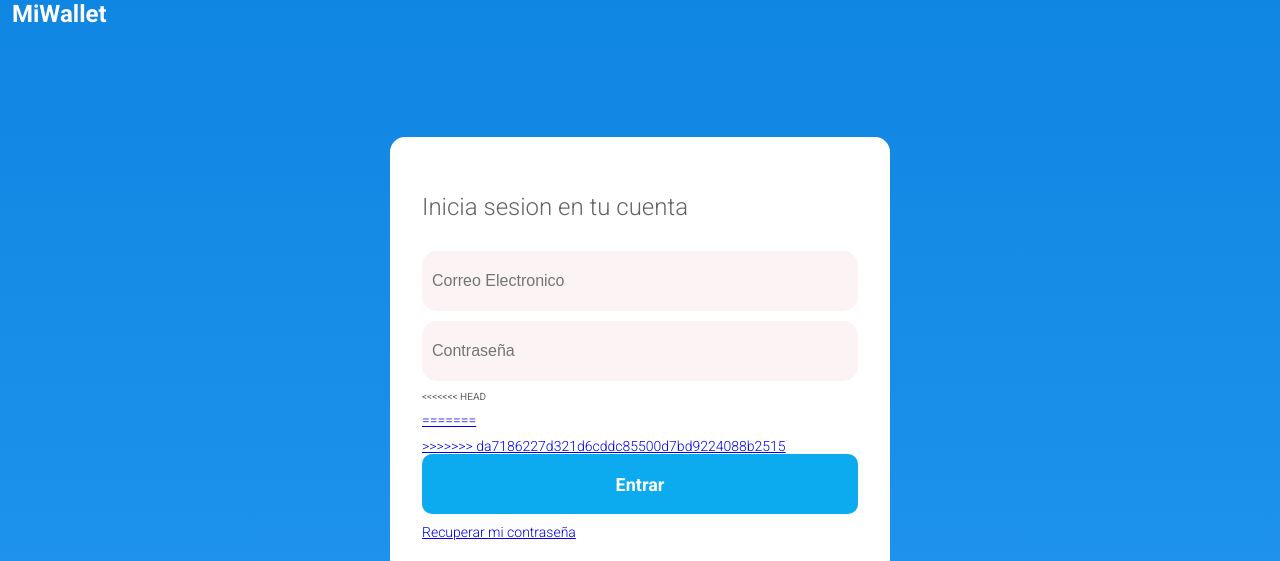
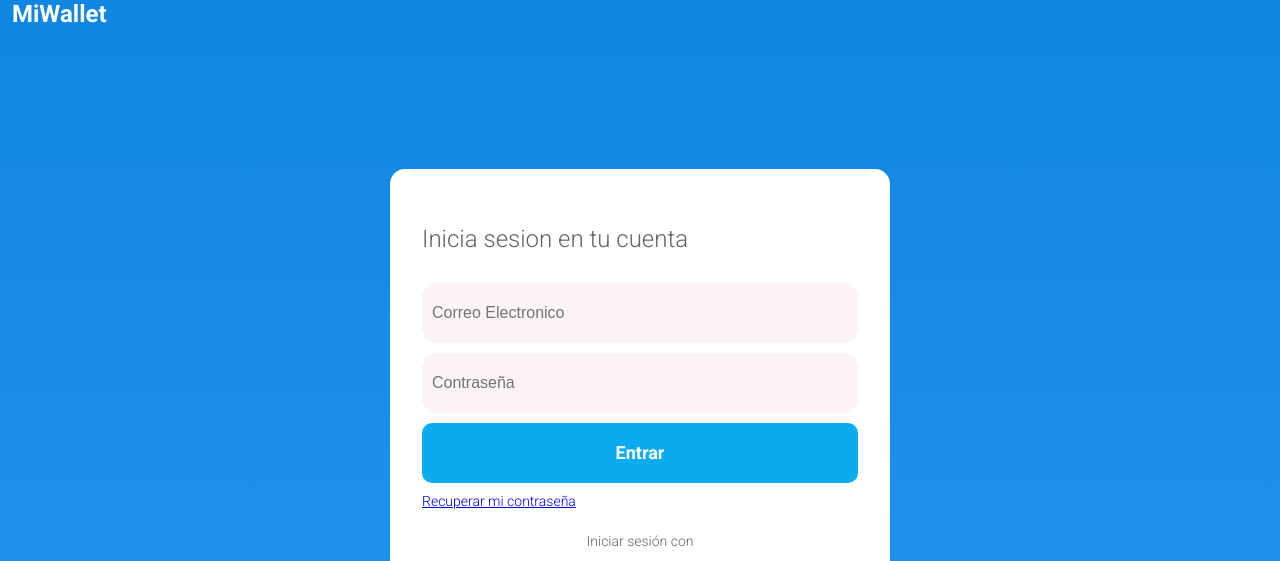
Before and after one commit to risedark/miWallet, a plain HTML site: page index.html in a window 1280 px wide. Shown: the top 561 px of the page. Drawn offline with Linux system fonts and the light colour scheme.

Commit message:
Update index.html

```diff
--- a/index.html
+++ b/index.html
@@ -14,11 +14,7 @@
       <p id="loginText">Inicia sesion en tu cuenta</p>
       <input class="loginInput" type="email" placeholder="Correo Electronico" />
       <input class="loginInput" type="password" placeholder="Contraseña" />
-<<<<<<< HEAD
       <a href="home.html">
-=======
-      <a href="miWallet/home.html">
->>>>>>> da7186227d321d6cddc85500d7bd9224088b2515
         <button class="loginButton">Entrar</button>
       </a>
       <a href="http://">Recuperar mi contraseña</a>
```
